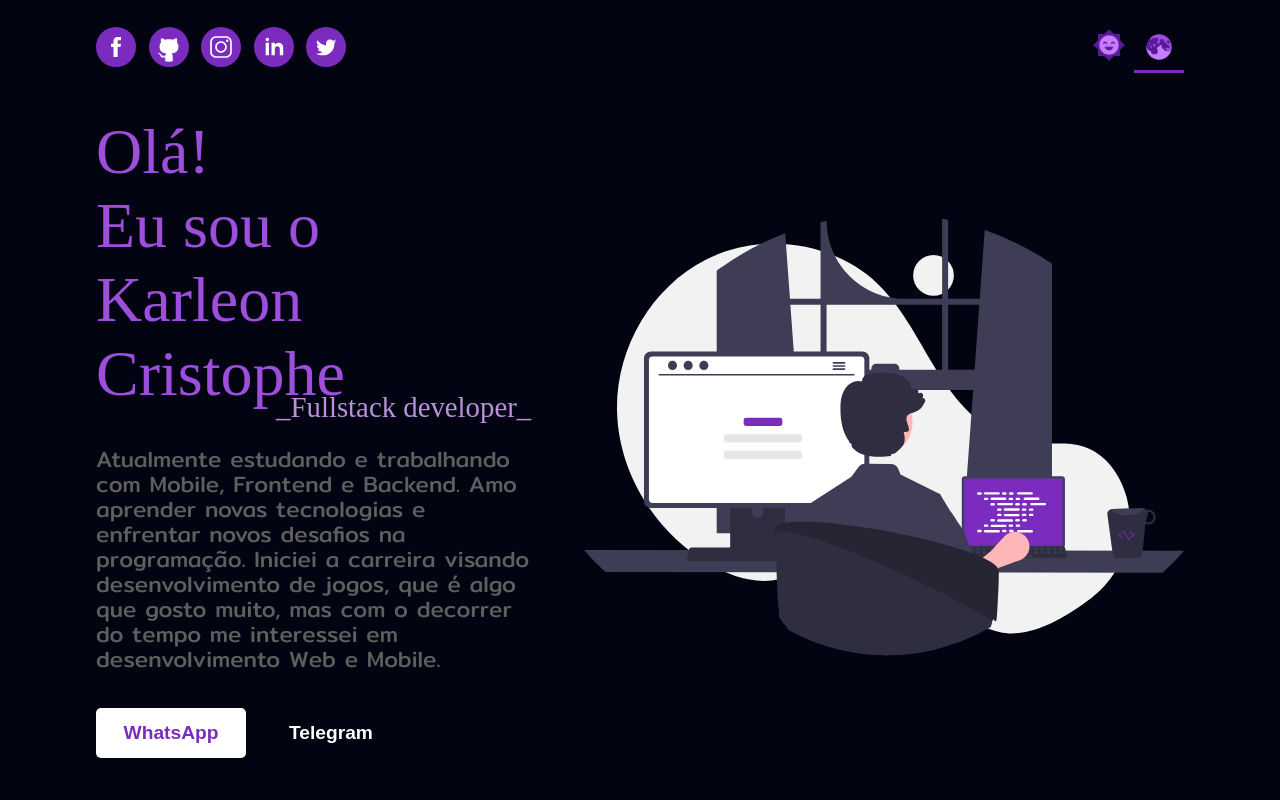
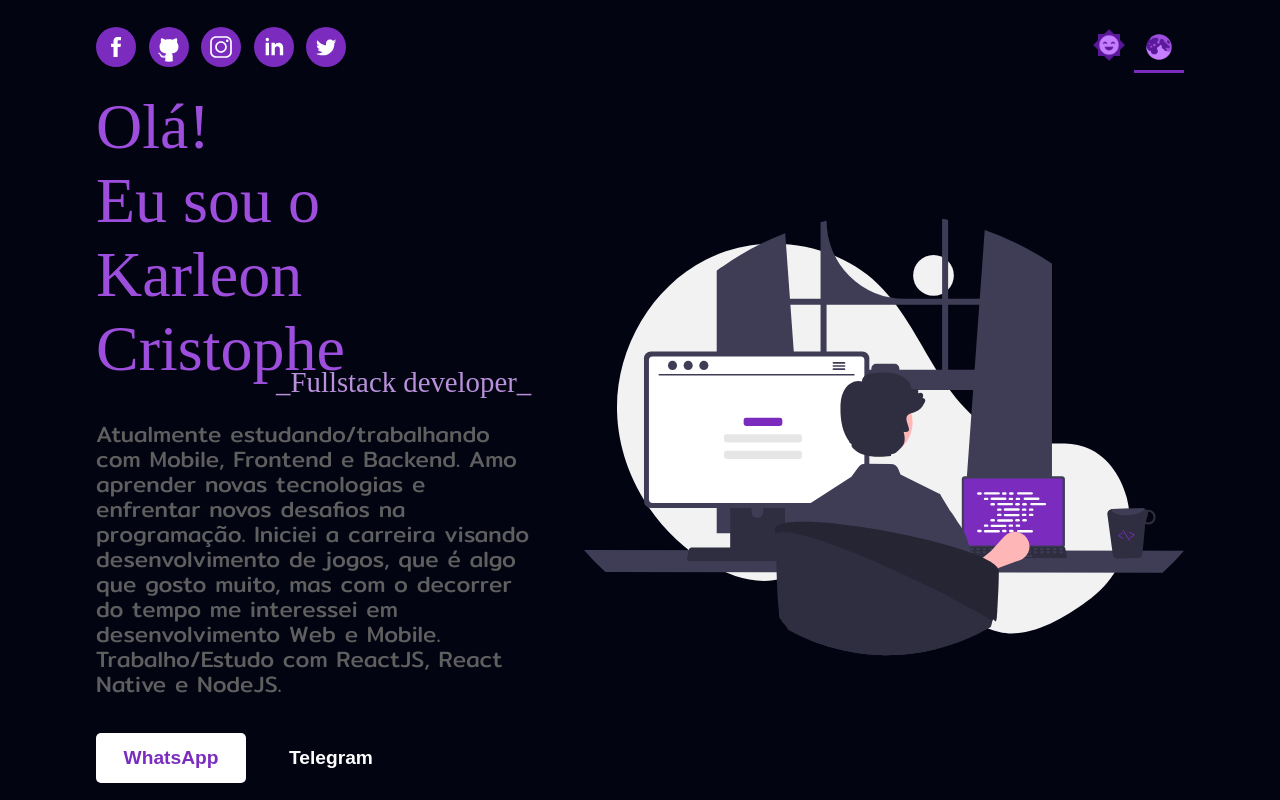
Before and after one commit to karleoncristophe/mysite, a Next.js app: page / in a window 1280 px wide. Built offline with nearby package versions, Linux system fonts and the light colour scheme; a web font is replaced by a local one.

Commit message:
modifying the darkmode

```diff
--- a/common/components/Main.jsx
+++ b/common/components/Main.jsx
@@ -44,7 +44,7 @@ const Text = styled.p`
   font-family: 'Mitr', sans-serif;
   line-height: 25px;
   font-weight: 400;
-  color: ${props => (props.darkMode ? ' #313131' : '#5f5f5f')};
+  color: ${props => (props.darkMode ? ' #414141' : '#5f5f5f')};
   transition: 1s;
 `;
 
@@ -70,11 +70,12 @@ const Main = () => {
           </Title>
           <Subtitle>_Fullstack developer_</Subtitle>
           <Text darkMode={darkMode}>
-            Atualmente estudando e trabalhando com Mobile, Frontend e Backend.
-            Amo aprender novas tecnologias e enfrentar novos desafios na
+            Atualmente estudando/trabalhando com Mobile, Frontend e Backend. Amo
+            aprender novas tecnologias e enfrentar novos desafios na
             programação. Iniciei a carreira visando desenvolvimento de jogos,
             que é algo que gosto muito, mas com o decorrer do tempo me
-            interessei em desenvolvimento Web e Mobile.
+            interessei em desenvolvimento Web e Mobile. Trabalho/Estudo com
+            ReactJS, React Native e NodeJS.
           </Text>
           <Contact />
         </Article>
--- a/context/DarkMode.jsx
+++ b/context/DarkMode.jsx
@@ -14,7 +14,7 @@ export default function DarkModeProvider({ children }) {
 export function useDarkMode() {
   const darkmode = useContext(DarkModeContext);
   if (!darkmode)
-    throw new Error('useDarkMode must be used within a DarkModerovider');
+    throw new Error('useDarkMode must be used within a DarkModeProvider');
   const { darkMode, setDarkMode } = darkmode;
   return { darkMode, setDarkMode };
 }
```
